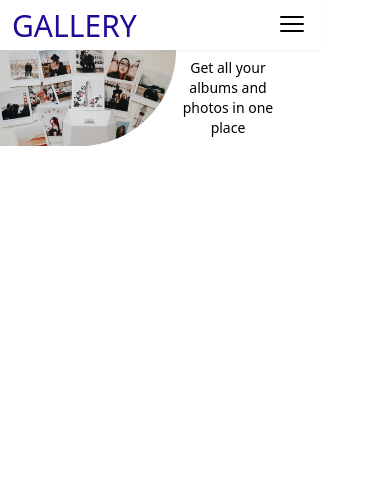
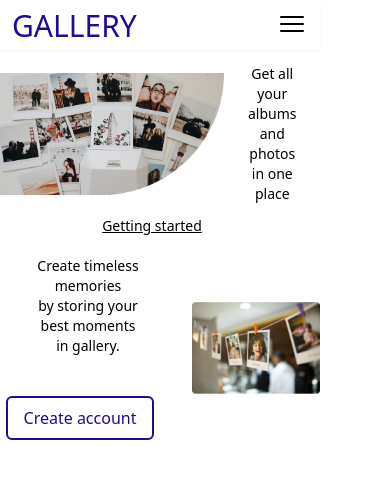
Before and after one commit to PeterNdumia/Gallery, a React (Create React App) app: page / in a window 390 px wide. Shown: the top 478 px of the page. Built offline with nearby package versions, Linux system fonts and the light colour scheme.

Commit message:
feat
Add GettingStartedSection

```diff
--- a/public/index.html
+++ b/public/index.html
@@ -24,7 +24,7 @@
       work correctly both with client-side routing and a non-root public URL.
       Learn how to configure a non-root public URL by running `npm run build`.
     -->
-    <title>React App</title>
+    <title>Gallery</title>
   </head>
   <body>
     <noscript>You need to enable JavaScript to run this app.</noscript>
--- a/src/Pages/LandingPage/components/AboutSection.js
+++ b/src/Pages/LandingPage/components/AboutSection.js
@@ -3,9 +3,9 @@ import introPic from '../../../../src/assets/intropic.png';
 
 function AboutSection() {
     return (
-        <div className='flex flex-row justify-between items-center h-[25%]'>
-            <img src={introPic} alt='home-pic'  className='object-contain w-[55%]'/>
-            <p className='text-black md:text-3xl text-center w-[45%] mr-10 text-sm '>Get all your albums and <br></br> photos in one place</p>
+        <div className='container flex flex-row justify-between items-center md:mt-0 mt-16'>
+            <img src={introPic} alt='home-pic'  className='object-contain md:w-[55%] w-[70%]'/>
+            <p className='text-black md:text-3xl text-center md:w-[45%] w-[30%] mr-10  md:ml-0 ml-6 text-sm '>Get all your albums and <br></br> photos in one place</p>
         </div>
     );
 }
--- a/src/Pages/LandingPage/components/GettingStartedSection.js
+++ b/src/Pages/LandingPage/components/GettingStartedSection.js
@@ -0,0 +1,22 @@
+import React from 'react';
+import getStartedPic from '../../../assets/gettingstartedpic.png';
+
+function GettingStartedSection() {
+    return (
+        <div className=' container w-full'>
+            <p className='mt-3 text-black md:text-3xl mr-10  md:ml-0 ml-6 text-sm text-center underline'>Getting started</p>
+            <div className='flex flex-row items-center justify-between mt-5 '>
+                <div className='flex flex-col items-center justify-start w-[60%]'>
+                    <p className='text-black md:text-2xl text-center  mr-10  md:ml-0 ml-6 text-sm '>Create timeless memories <br></br>by storing your best moments <br></br>in gallery.</p>
+                    <button className='px-4 rounded-md border-2 border-primary bg-white text-primary py-2 mt-10 mr-8 hover:bg-primary hover:text-white'>Create account</button>
+                </div>
+                <div className='md:w-[30%] w-[40%] justify-end'>
+                    <img src={getStartedPic} alt='get-started' className='object-fill'/>
+                </div>
+
+            </div>
+        </div>
+    );
+}
+
+export default GettingStartedSection;
--- a/src/Pages/LandingPage/components/NavBar.js
+++ b/src/Pages/LandingPage/components/NavBar.js
@@ -5,7 +5,7 @@ function NavBar() {
     const [miniNav, setMiniNav]=  useState(true);
     const [showMenu,setShowMenu]= useState(false);
     return (
-        <div className='container w-full shadow-sm'>
+        <div className='container w-full fixed shadow-sm bg-white'>
             <div className='container flex flex-row justify-between w-full h-[50px] px-3'>
                 <h2 className='flex justify-start text-3xl md:text-4xl text-primary mt-2 '>GALLERY</h2>
                 <div className='flex-row justify-end hidden md:flex'>
--- a/src/Pages/LandingPage/index.js
+++ b/src/Pages/LandingPage/index.js
@@ -1,5 +1,6 @@
 import React from 'react';
 import AboutSection from './components/AboutSection';
+import GettingStartedSection from './components/GettingStartedSection';
 import NavBar from './components/NavBar';
 
 function LandingPage() {
@@ -7,6 +8,7 @@ function LandingPage() {
         <div className='container flex flex-col w-full h-full'>
             <NavBar/>
             <AboutSection/>
+            <GettingStartedSection/>
         </div>
     );
 }
```
